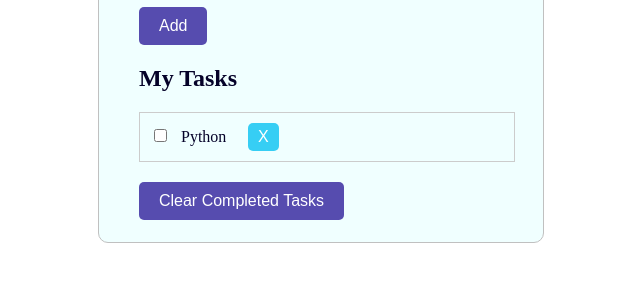
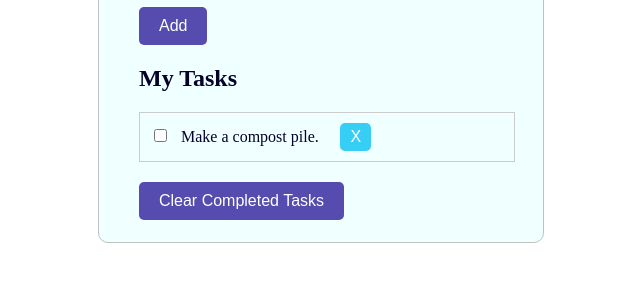
Before and after one commit to Florence-nyokabi/To-Do-List, a plain HTML site: page index.html in a window 1280 px wide. Shown: the part 134-416 px from the top of the page, without its empty margins (286-926 px from the left). Drawn offline with Linux system fonts and the light colour scheme; no server answers.

Commit message:
To do list

```diff
--- a/index.html
+++ b/index.html
@@ -15,7 +15,7 @@
           <h2>My Tasks</h2>
           <li>
             <input type="checkbox" id="task1">
-            <label for="task1">Python</label>
+            <label for="task1">Make a compost pile.</label>
             <button class="delete-button">X</button>
           </li>
          </ul>
```
